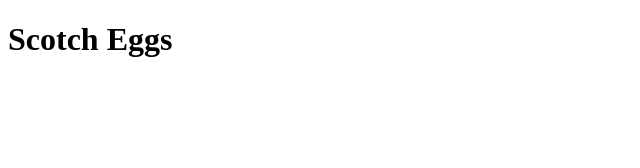
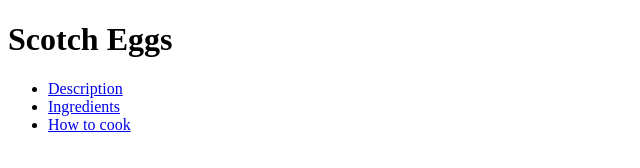
Before and after one commit to spudnik12/odin-recipes, a plain HTML site: page recipes/scotch_eggs.html in a window 1280 px wide. Shown: the whole page, without its empty margins (0-640 px from the left). Drawn offline with Linux system fonts and the light colour scheme.

Commit message:
Add <nav> listings

```diff
--- a/recipes/scotch_eggs.html
+++ b/recipes/scotch_eggs.html
@@ -22,10 +22,13 @@
         <header>
             <h1>Scotch Eggs</h1>
         </header>
-        <nav>
+        <main>
+        <nav><ul>
+            <li id="banner"><a href="#Description">Description</a></li>
+            <li id="banner"><a href="#Ingredients">Ingredients</a></li>
+            <li id="banner"><a href="#Steps">How to cook</a></li>
+        </ul></nav>
 
-        </nav>
-        <main>
 
         </main>
         <footer>
```
